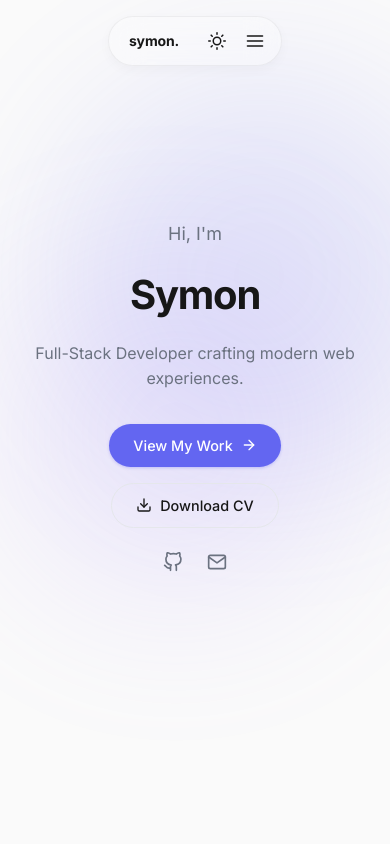
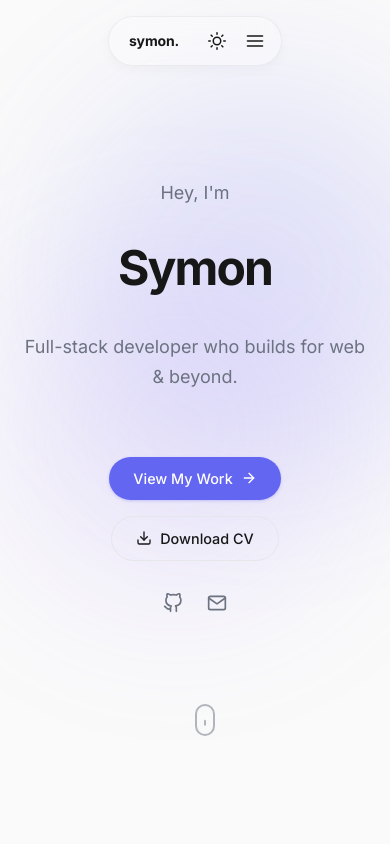
Before and after one commit to symonxdd/my-portfolio, a Next.js app: page / in a window 390 px wide. Shown: the top 844 px of the page. Built offline with nearby package versions, Linux system fonts and the light colour scheme.

Commit message:
feat: add ScrollIndicator to hero section
- Add ScrollIndicator component and styles
- Integrate indicator at bottom of hero section
- Refine hero copy ("Hey, I'm", updated tagline)
- Improve hero typography and spacing in CSS
  (larger name, adjusted gaps, better line heights)

```diff
--- a/src/app/page.js
+++ b/src/app/page.js
@@ -6,6 +6,7 @@ import { FiArrowRight, FiDownload } from "react-icons/fi";
 import Button from "@/components/ui/Button";
 import ProjectCard from "@/components/ui/ProjectCard";
 import SocialIcons from "@/components/ui/SocialIcons";
+import ScrollIndicator from "@/components/ui/ScrollIndicator";
 import { featuredProjects } from "@/data/projects";
 import styles from "./page.module.css";
 
@@ -27,7 +28,7 @@ export default function Home() {
             animate={{ opacity: 1, y: 0 }}
             transition={{ duration: 0.5 }}
           >
-            Hi, I&apos;m
+            Hey, I&apos;m
           </motion.p>
 
           <motion.h1
@@ -45,7 +46,7 @@ export default function Home() {
             animate={{ opacity: 1, y: 0 }}
             transition={{ duration: 0.5, delay: 0.2 }}
           >
-            Full-Stack Developer crafting modern web experiences.
+            Full-stack developer who builds for web & beyond.
           </motion.p>
 
           <motion.div
@@ -70,6 +71,8 @@ export default function Home() {
             <SocialIcons />
           </motion.div>
         </div>
+
+        <ScrollIndicator />
       </section>
 
       {/* ——— Featured Projects ——— */}
--- a/src/app/page.module.css
+++ b/src/app/page.module.css
@@ -20,36 +20,38 @@
   flex-direction: column;
   align-items: center;
   text-align: center;
-  gap: var(--space-lg);
-  max-width: 640px;
+  gap: var(--space-xl);
+  max-width: 720px;
 }
 
 .greeting {
   font-size: 1.125rem;
   color: var(--text-secondary);
   font-weight: 400;
+  margin-bottom: var(--space-xs);
 }
 
 .name {
-  font-size: clamp(2.5rem, 8vw, 4rem);
+  font-size: clamp(3rem, 10vw, 5rem);
   font-weight: 700;
-  letter-spacing: -0.03em;
-  line-height: 1.1;
+  letter-spacing: -0.04em;
+  line-height: 1;
   color: var(--text-primary);
 }
 
 .tagline {
-  font-size: clamp(1rem, 2.5vw, 1.25rem);
+  font-size: clamp(1.125rem, 2.5vw, 1.5rem);
   color: var(--text-secondary);
-  max-width: 480px;
-  line-height: 1.6;
+  max-width: 540px;
+  line-height: 1.7;
+  margin-top: var(--space-sm);
 }
 
 .ctas {
   display: flex;
   align-items: center;
   gap: var(--space-md);
-  margin-top: var(--space-sm);
+  margin-top: var(--space-xl);
   flex-wrap: wrap;
   justify-content: center;
 }
--- /dev/null
+++ b/src/components/ui/ScrollIndicator.jsx
@@ -0,0 +1,54 @@
+"use client";
+
+import { useState, useEffect } from "react";
+import { motion, AnimatePresence } from "framer-motion";
+import styles from "./ScrollIndicator.module.css";
+
+export default function ScrollIndicator() {
+  const [isVisible, setIsVisible] = useState(true);
+
+  useEffect(() => {
+    const handleScroll = () => {
+      // Hide once we've scrolled 80px down
+      if (window.scrollY > 80) {
+        setIsVisible(false);
+      } else {
+        setIsVisible(true);
+      }
+    };
+
+    window.addEventListener("scroll", handleScroll);
+    return () => window.removeEventListener("scroll", handleScroll);
+  }, []);
+
+  return (
+    <AnimatePresence>
+      {isVisible && (
+        <motion.div
+          className={styles.indicator}
+          initial={{ opacity: 0, y: 10 }}
+          animate={{ opacity: 1, y: 0 }}
+          exit={{ opacity: 0, y: 10 }}
+          transition={{ duration: 0.8 }}
+        >
+          <div className={styles.mouse}>
+            <motion.div
+              className={styles.wheel}
+              animate={{
+                y: [0, 16],
+                opacity: [0, 1, 1, 0],
+              }}
+              transition={{
+                duration: 2,
+                times: [0, 0.1, 0.9, 1],
+                repeat: Infinity,
+                repeatDelay: 0.5,
+                ease: "linear",
+              }}
+            />
+          </div>
+        </motion.div>
+      )}
+    </AnimatePresence>
+  );
+}
--- /dev/null
+++ b/src/components/ui/ScrollIndicator.module.css
@@ -0,0 +1,40 @@
+.indicator {
+  position: absolute;
+  bottom: var(--space-xl);
+  left: 50%;
+  transform: translateX(-50%);
+  display: flex;
+  flex-direction: column;
+  align-items: center;
+  z-index: 10;
+  pointer-events: none;
+}
+
+.mouse {
+  width: 22px;
+  height: 36px;
+  border: 2px solid var(--text-secondary);
+  border-radius: 20px;
+  display: flex;
+  justify-content: center;
+  padding-top: 6px;
+  opacity: 0.5;
+}
+
+.wheel {
+  width: 2px;
+  height: 6px;
+  background: var(--text-secondary);
+  border-radius: 1px;
+}
+
+@media (max-width: 640px) {
+  .indicator {
+    bottom: var(--space-lg);
+  }
+
+  .mouse {
+    width: 20px;
+    height: 32px;
+  }
+}
```
